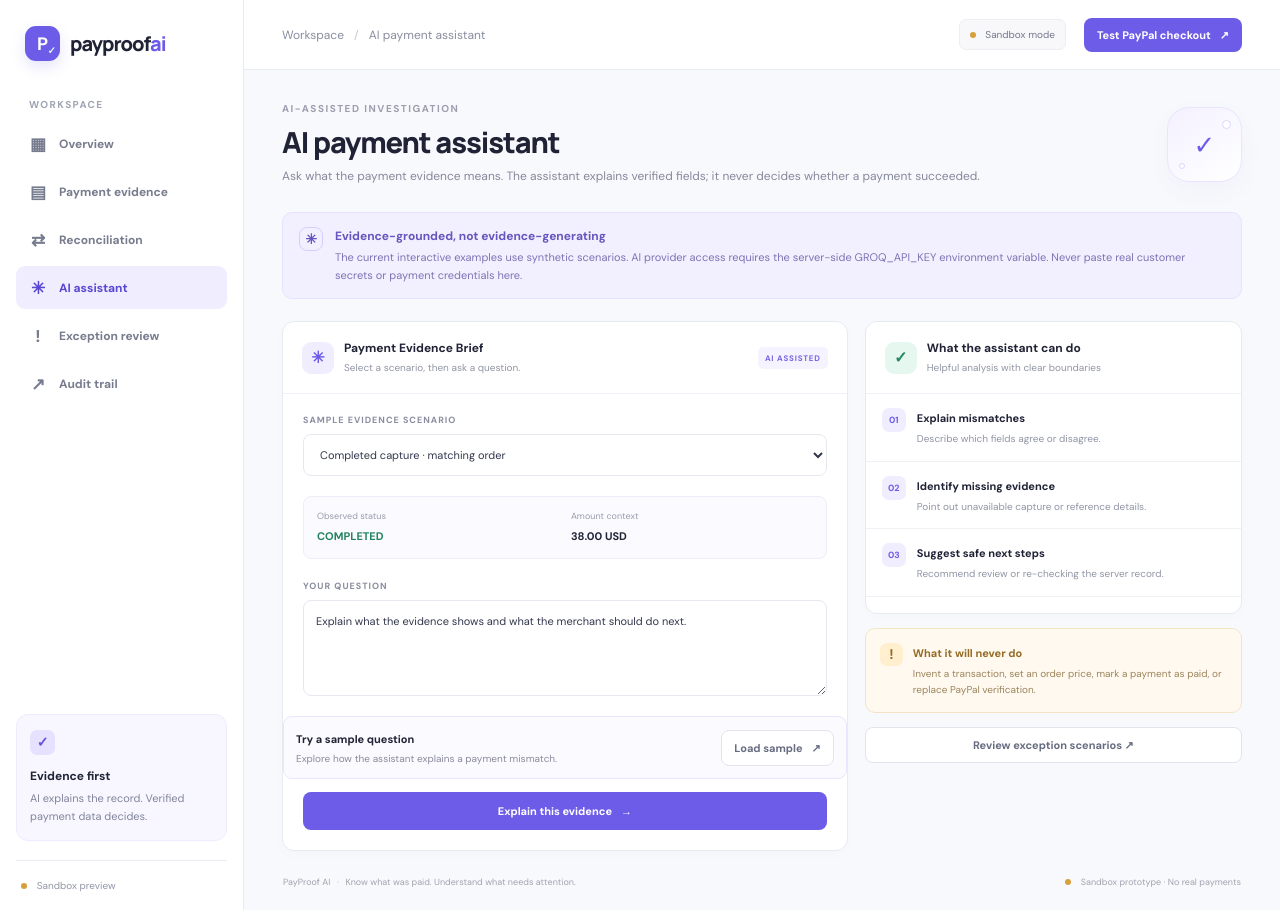
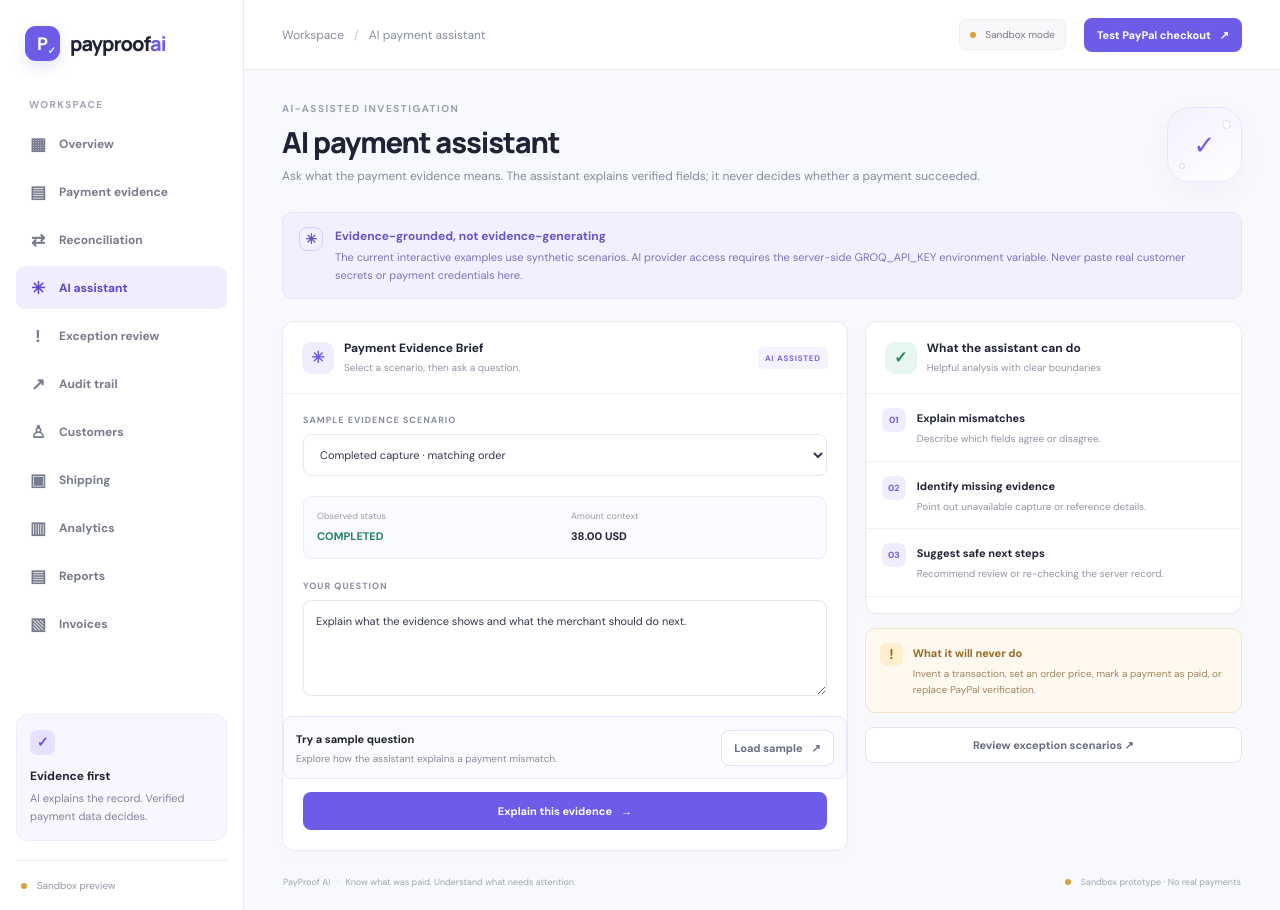
Before and after one commit to Moana-star/payproof-ai, a Next.js app: page /assistant in a window 1280 px wide. Built offline with nearby package versions, Linux system fonts and the light colour scheme.

Commit message:
Add workspace modules to sidebar navigation

```diff
--- a/components/workspace-layout.tsx
+++ b/components/workspace-layout.tsx
@@ -7,8 +7,26 @@ const navigation = [
   { href: "/reconciliation", icon: "⇄", label: "Reconciliation" },
   { href: "/assistant", icon: "✳", label: "AI assistant" },
   { href: "/exceptions", icon: "!", label: "Exception review" },
-  { href: "/audit", icon: "↗", label: "Audit trail" }
+  { href: "/audit", icon: "↗", label: "Audit trail" },
+  { href: "/customers", icon: "♙", label: "Customers" },
+  { href: "/shipping", icon: "▣", label: "Shipping" },
+  { href: "/analytics", icon: "▥", label: "Analytics" },
+  { href: "/reports", icon: "▤", label: "Reports" },
+  { href: "/invoices", icon: "▧", label: "Invoices" }
 ];
+
+const activeRoute: Record<string, string> = {
+  "Payment evidence": "/payments",
+  "Reconciliation": "/reconciliation",
+  "AI payment assistant": "/assistant",
+  "Exception review": "/exceptions",
+  "Audit trail": "/audit",
+  "Customers": "/customers",
+  "Shipping": "/shipping",
+  "Analytics": "/analytics",
+  "Reports": "/reports",
+  "Invoices": "/invoices"
+};
 
 export function WorkspaceLayout({ title, eyebrow, description, children }: {
   title: string;
@@ -26,7 +44,7 @@ export function WorkspaceLayout({ title, eyebrow, description, children }: {
         <p className="ops-nav-label">WORKSPACE</p>
         <nav className="ops-nav" aria-label="Workspace navigation">
           {navigation.map((item) => (
-            <Link key={item.href} className={item.href === (title === "Payment evidence" ? "/payments" : title === "Reconciliation" ? "/reconciliation" : title === "AI payment assistant" ? "/assistant" : title === "Exception review" ? "/exceptions" : title === "Audit trail" ? "/audit" : "/") ? "ops-nav-item is-active" : "ops-nav-item"} href={item.href}>
+            <Link key={item.href} className={item.href === (activeRoute[title] || "/") ? "ops-nav-item is-active" : "ops-nav-item"} href={item.href}>
               <span className="ops-nav-icon" aria-hidden="true">{item.icon}</span>{item.label}
             </Link>
           ))}
```
